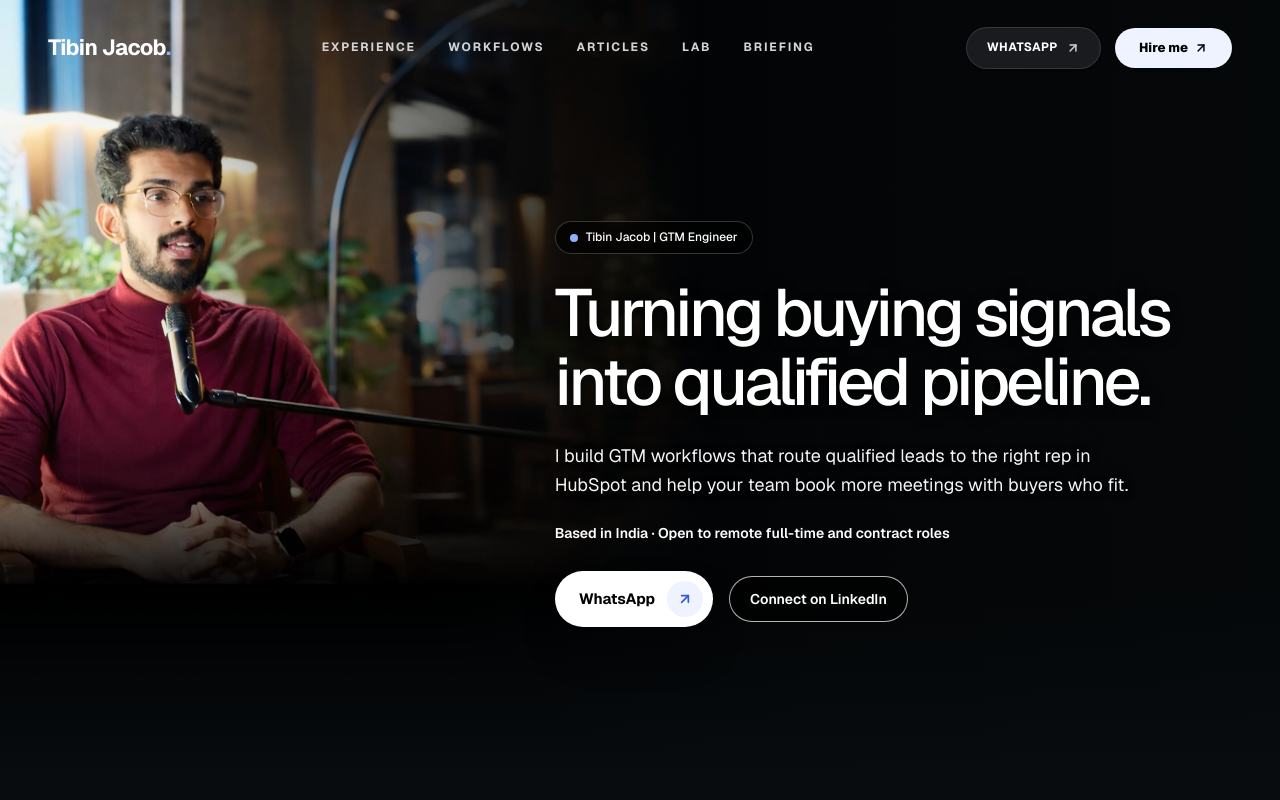
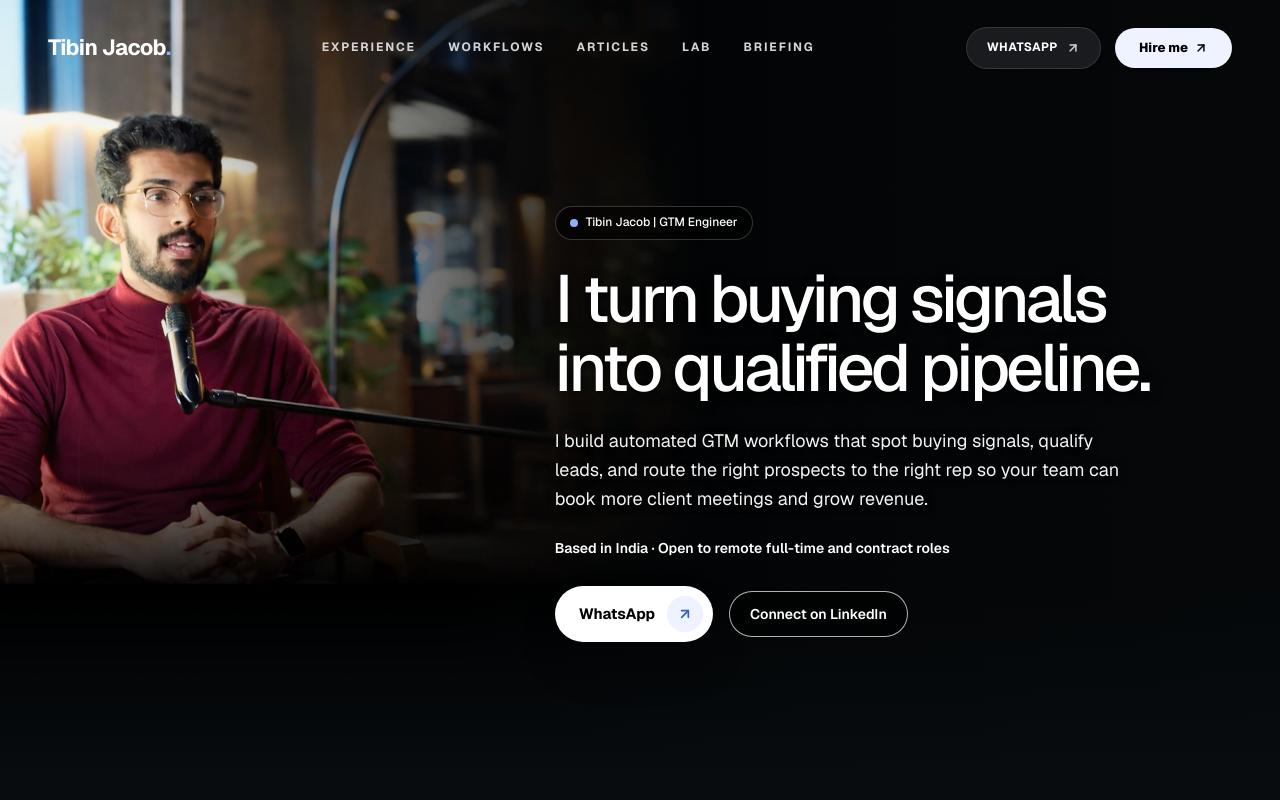
Before and after one commit to digital-experts-team/AI-Growth-Portfolio, an Astro site: page / in a window 1280 px wide. Shown: the top 800 px of the page. Built offline with nearby package versions, Linux system fonts and the light colour scheme; Astro itself is replaced by a stand-in of ours.

Commit message:
Update hero headline and value proposition

```diff
--- a/src/components/HeroFromUIUX.astro
+++ b/src/components/HeroFromUIUX.astro
@@ -50,12 +50,12 @@ const {
           id="hero-title"
           class="text-white text-[clamp(2.25rem,5.2vw,4.25rem)] font-medium tracking-[-0.055em] leading-[1.04] text-balance [text-shadow:_0_2px_12px_rgba(0,0,0,0.8)]"
         >
-          Turning buying signals into qualified pipeline.
+          I turn buying signals into qualified pipeline.
         </h1>
 
         <!-- Subtitle Prose -->
         <p class="text-zinc-100 text-[15px] sm:text-[17px] lg:text-[18px] leading-relaxed font-normal max-w-xl [text-shadow:_0_1px_8px_rgba(0,0,0,0.8)]">
-          I build GTM workflows that route qualified leads to the right rep in HubSpot and help your team book more meetings with buyers who fit.
+          I build automated GTM workflows that spot buying signals, qualify leads, and route the right prospects to the right rep so your team can book more client meetings and grow revenue.
         </p>
 
         <p class="text-sm font-semibold text-white">Based in India · Open to remote full-time and contract roles</p>
```
